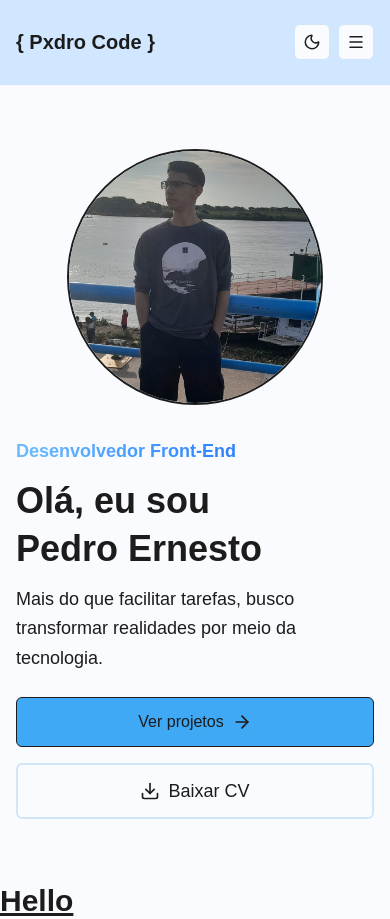
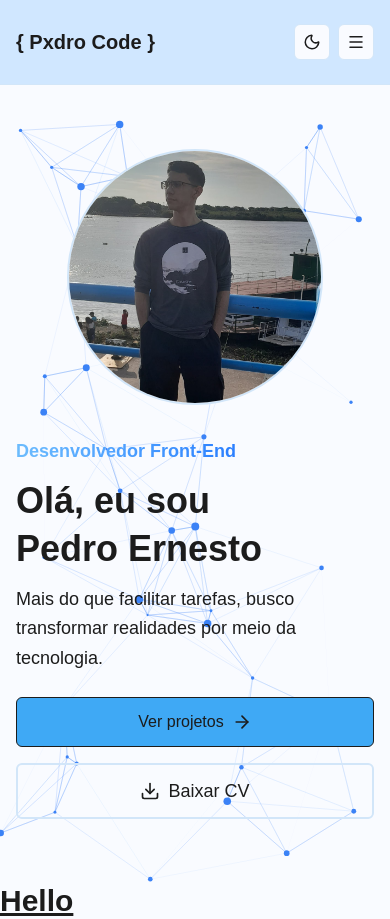
Before and after one commit to Peddrinnz/pxdro-code, a Next.js app: page / in a window 390 px wide. Built offline with nearby package versions, Linux system fonts and the light colour scheme.

Commit message:
feature: add particles ts and style de hero section

```diff
--- a/package.json
+++ b/package.json
@@ -9,6 +9,8 @@
     "lint": "eslint"
   },
   "dependencies": {
+    "@tsparticles/react": "^3.0.0",
+    "@tsparticles/slim": "^3.9.1",
     "lucide-react": "^0.553.0",
     "next": "16.0.1",
     "next-intl": "^4.5.3",
@@ -16,8 +18,7 @@
     "postcss": "^8.5.6",
     "react": "19.2.0",
     "react-country-flag": "^3.1.0",
-    "react-dom": "19.2.0",
-    "react-tsparticles": "^2.12.2"
+    "react-dom": "19.2.0"
   },
   "devDependencies": {
     "@tailwindcss/postcss": "^4.1.17",
--- /dev/null
+++ b/src/components/custom/ParticlesBackground.tsx
@@ -0,0 +1,50 @@
+'use client';
+
+import { useEffect, useMemo, useState } from 'react';
+import Particles, { initParticlesEngine } from '@tsparticles/react';
+import { loadSlim } from '@tsparticles/slim';
+
+export default function ParticlesBackground() {
+    const [ready, setReady] = useState(false);
+
+    useEffect(() => {
+        initParticlesEngine(async (engine) => {
+            await loadSlim(engine);
+        }).then(() => {
+            setReady(true);
+        });
+    }, []);
+
+    const options = useMemo(
+        () => ({
+            fullScreen: {
+                enable: false,
+            },
+            particles: {
+                number: { value: 40 },
+                color: { value: "#3b82f6" },
+                shape: { type: "circle" },
+                size: { value: { min: 1, max: 4 } },
+                links: {
+                    enable: true,
+                    distance: 150,
+                    color: "#3b82f6",
+                    opacity: 0.3,
+                    width: 1,
+                },
+                move: { enable: true, speed: 1 },
+            },
+        }),
+        []
+    );
+
+    if (!ready) return <></>;
+
+    return (
+        <Particles
+            id="tsparticles"
+            options={options}
+            className="absolute inset-0 w-full h-full pointer-events-none"
+        />
+    );
+}
--- a/src/components/landing/hero.tsx
+++ b/src/components/landing/hero.tsx
@@ -3,6 +3,7 @@
 import { useLanguage } from '@/contexts/LanguageContext';
 import { ArrowRight, Download } from 'lucide-react';
 import Image from 'next/image';
+import ParticlesBackground from '../custom/ParticlesBackground';
 
 const Hero = () => {
     const { language } = useLanguage();
@@ -29,8 +30,13 @@ const Hero = () => {
     const content = heroContent[language];
 
     return (
-        <section id="inicio" className="flex items-center bg-(--background) px-4 sm:px-6 lg:px-8 py-16">
-            <div className="max-w-7xl w-full mx-auto">
+        <section
+            id="inicio"
+            className="relative flex items-center bg-(--background) px-4 sm:px-6 lg:px-8 py-16"
+        >
+
+            <ParticlesBackground />
+            <div className="max-w-7xl w-full mx-auto relative z-10">
                 <div className="grid grid-cols-1 lg:grid-cols-2 gap-8 items-center">
                     <div className="order-2 lg:order-1">
                         <div className="mb-4 lg:mb-6">
@@ -66,8 +72,7 @@ const Hero = () => {
 
                     <div className="order-1 lg:order-2 flex justify-center lg:justify-end">
                         <div className="relative w-64 h-64 sm:w-80 sm:h-80 lg:w-96 lg:h-96 group">
-
-                            <div className="relative w-full h-full rounded-full overflow-hidden border-2 border-(--secondary-border)">
+                            <div className="relative w-full h-full rounded-full overflow-hidden border-2 border-(--border)">
                                 <Image
                                     src="/me.jpeg"
                                     alt="Pedro Ernesto"
```
Also changed, not shown: public/me.png (deleted), 1 other file (tests, documents, lock files or other folders).
